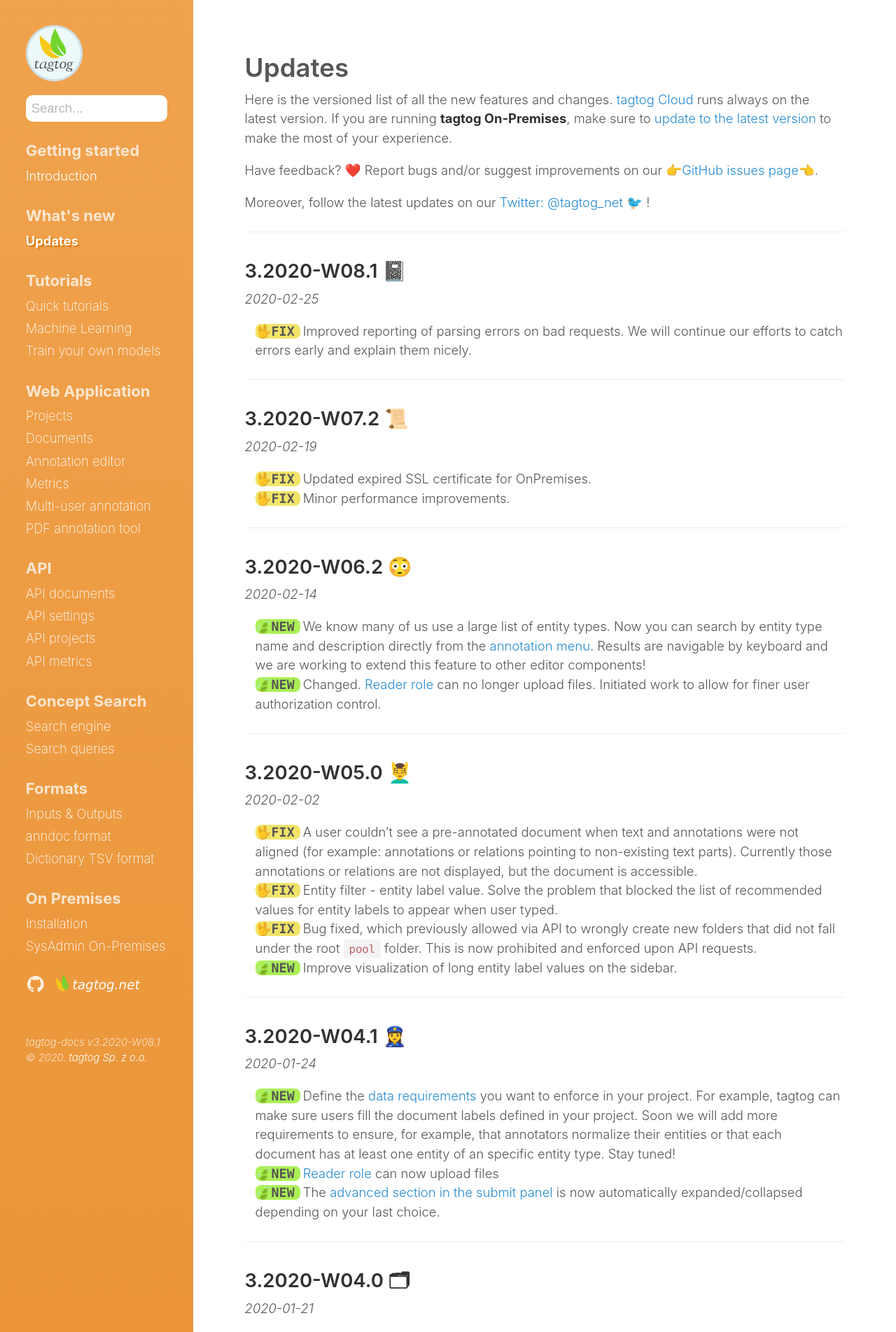
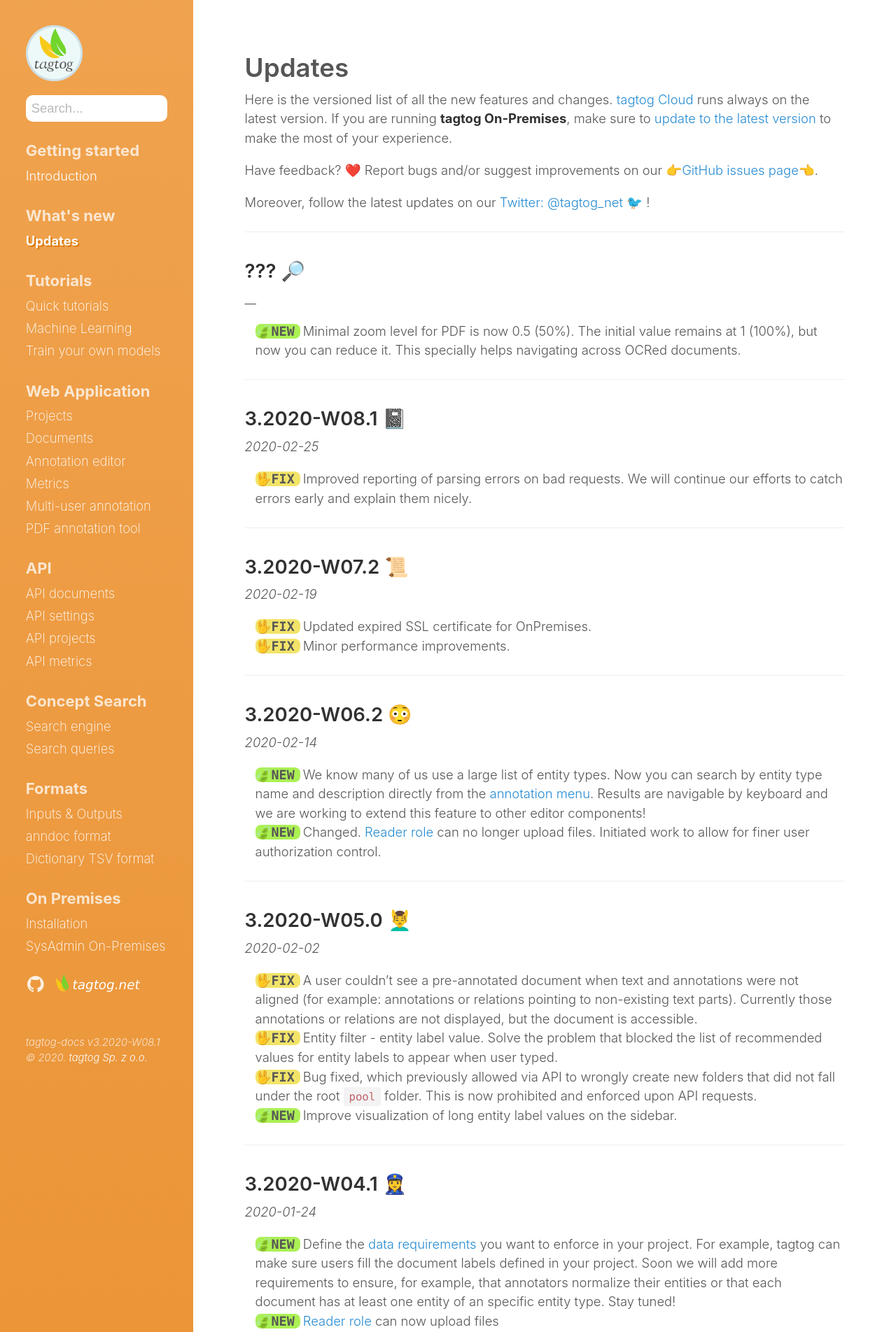
Before and after one commit to tagtogorg/tagtog-doc, a Jekyll site: the page built from updates.md, in a window 1280 px wide. Shown: the top 1904 px of the page at 70% size. Built offline with Jekyll 4.4.1, drawn with Linux system fonts in a browser that asks for light colours; nearby versions of some CDN libraries; emoji names are drawn with the system emoji font; some of the changed text lies outside the part shown.

Commit message:
Update updates

```diff
--- a/updates.md
+++ b/updates.md
@@ -11,6 +11,15 @@ Here is the versioned list of all the new features and changes. [tagtog Cloud](h
 Have feedback? :heart: Report bugs and/or suggest improvements on our [:point_right:GitHub issues page:point_left:](https://github.com/tagtog/tagtog-doc/issues).
 
 Moreover, follow the latest updates on our [Twitter: @tagtog_net 🐦](https://twitter.com/tagtog_net) !
+
+---
+
+## ??? 🔎
+__
+
+<ul class="updates">
+  <li class="new"><span markdown="1">Minimal zoom level for PDF is now 0.5 (50%). The initial value remains at 1 (100%), but now you can reduce it. This specially helps navigating across OCRed documents.</span></li>
+</ul>
 
 ---
 
```
